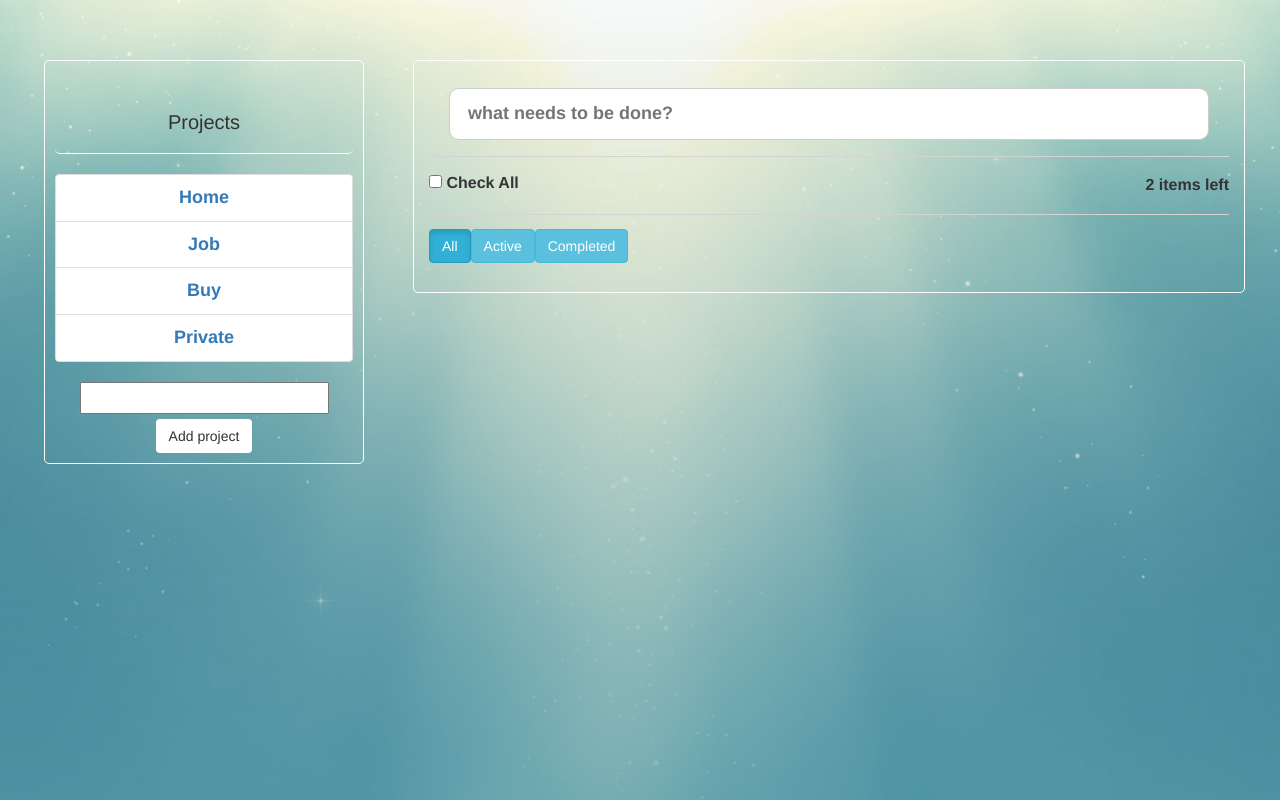
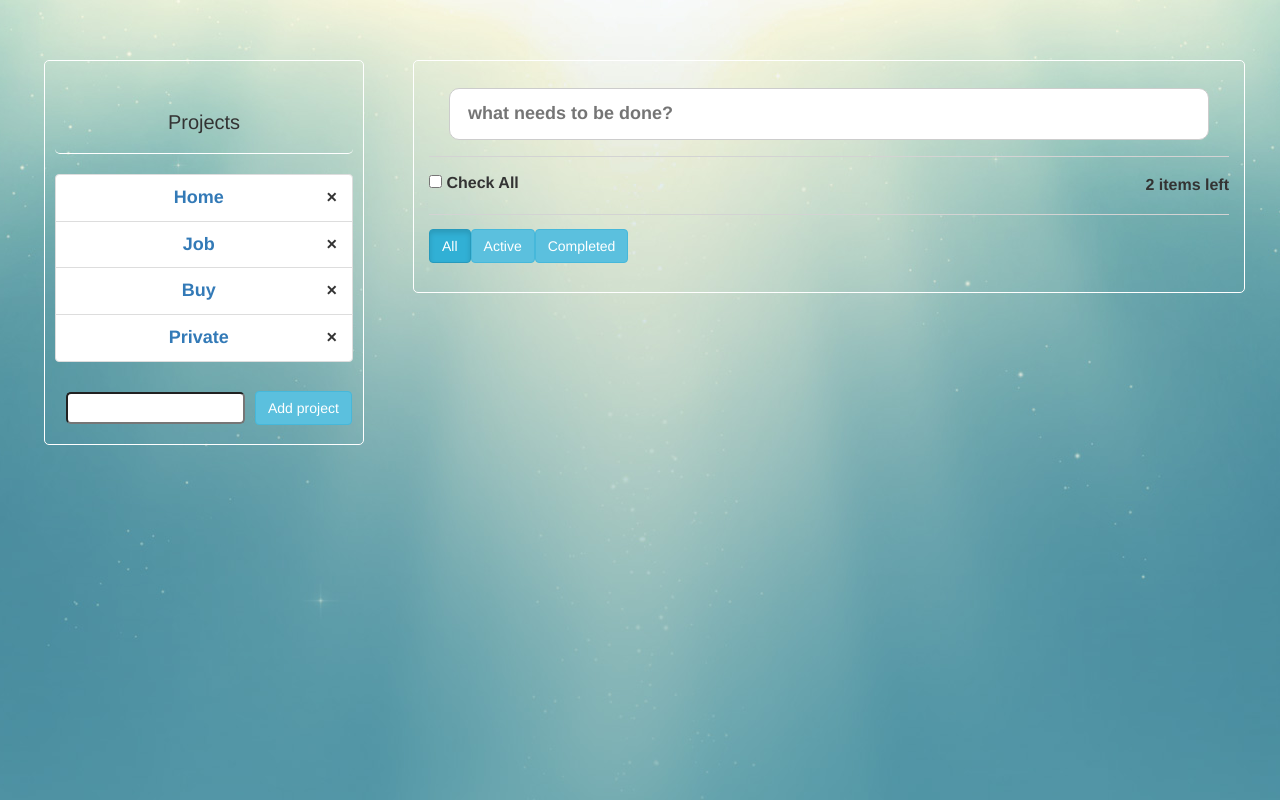
Before and after one commit to DevelopersgitHub/Cronix, a Vue app: page /#/projects/1 in a window 1280 px wide. Before the commit this address led to /#/. Built offline with nearby package versions, Linux system fonts and the light colour scheme.

Commit message:
part1_all

```diff
--- a/src/components/TodoList.vue
+++ b/src/components/TodoList.vue
@@ -71,12 +71,12 @@
 
         <li class="list-group-item list-group-item-action" v-for="(project, index) in listProjects"
             @click="filterProject=project.name">
-          <a href="#">{{project.name}} </a>
+          <a href="#">{{project.name}}</a><span class="remove-item-project" @click="removeProject(index)">&times;</span>
         </li>
       </ul>
 
-      <input type="text" @keyup.enter="addProject(nameProject)" v-model="nameProject"/>
-      <button type="button" class="btn btn-info, projectsButton" v-on:click="addProject(nameProject)"> Add project
+      <input class="nameProject" type="text" @keyup.enter="addProject(nameProject)" v-model="nameProject"/>
+      <button type="button" class="btn btn-info" v-on:click="addProject(nameProject)"> Add project
       </button>
     </div>
 
@@ -167,6 +167,7 @@
         this.todos.push({
           id: this.idForTodo,
           title: this.newTodo,
+          project: this.filterProject,
           completed: false
         });
         this.newTodo = '';
@@ -188,6 +189,9 @@
       },
       removeTodo(index) {
         this.todos.splice(index, 1);
+      },
+      removeProject(index) {
+        this.listProjects.splice(index, 1);
       },
       checkAllTodos() {
         this.todos.forEach((todo) => todo.completed = event.target.checked);
@@ -236,10 +240,6 @@
     border-radius: 5px;
   }
 
-  .projectsButton {
-    margin-top: 5px;
-  }
-
   #todo-list {
     float: right;
     width: 65%;
@@ -256,6 +256,13 @@
     padding: 20px;
     margin-bottom: 20px;
   }
+
+  .nameProject {
+    width:60%;
+    margin: 10px;
+    border-radius: 5px;
+  }
+
 
   .todo-input {
     width: 95%;
@@ -285,6 +292,15 @@
   .remove-item {
     cursor: pointer;
     margin-left: 14px;
+
+    &:hover {
+      color: black;
+    }
+  }
+
+  .remove-item-project {
+    cursor: pointer;
+    float: right;
 
     &:hover {
       color: black;
```
